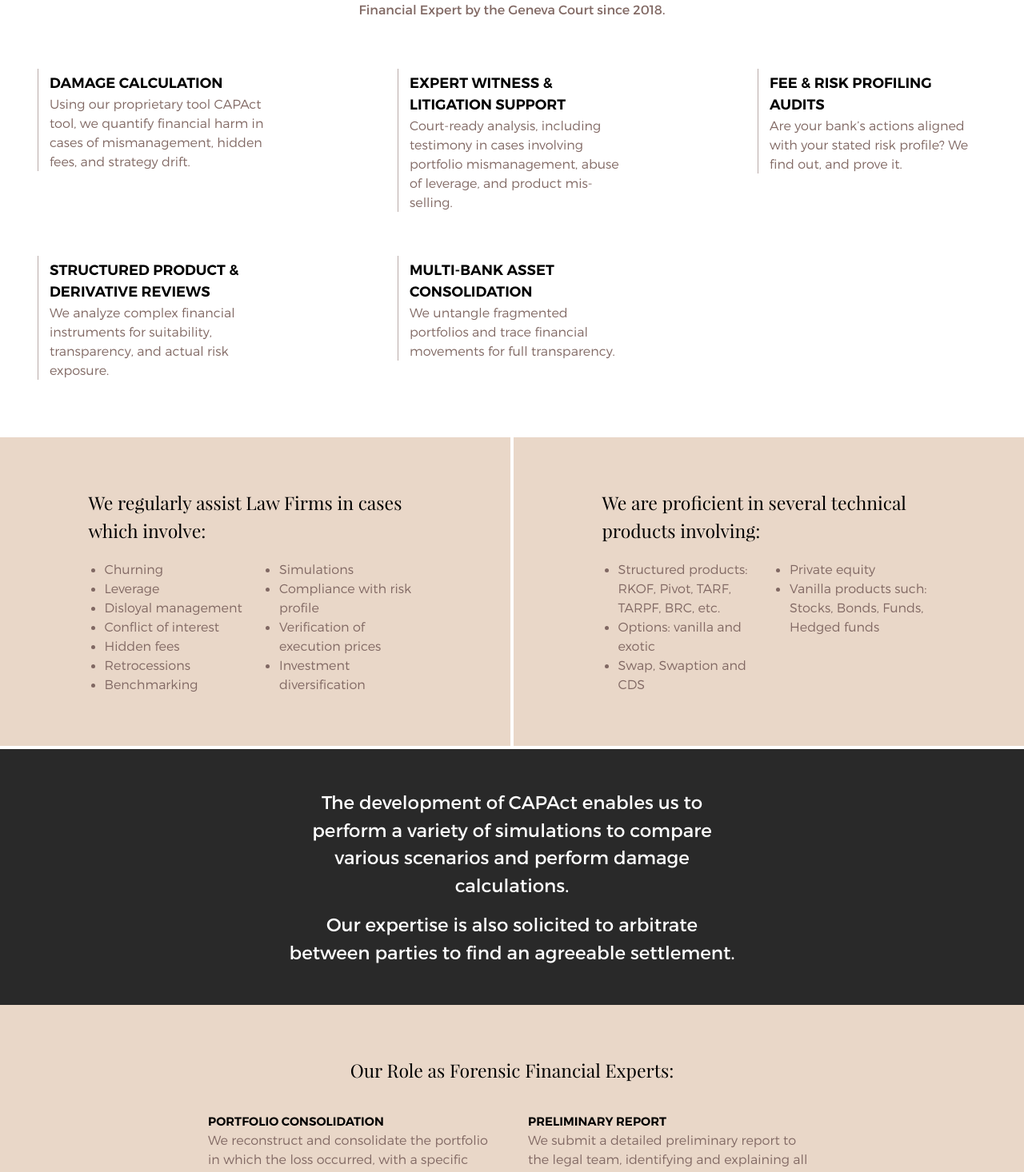
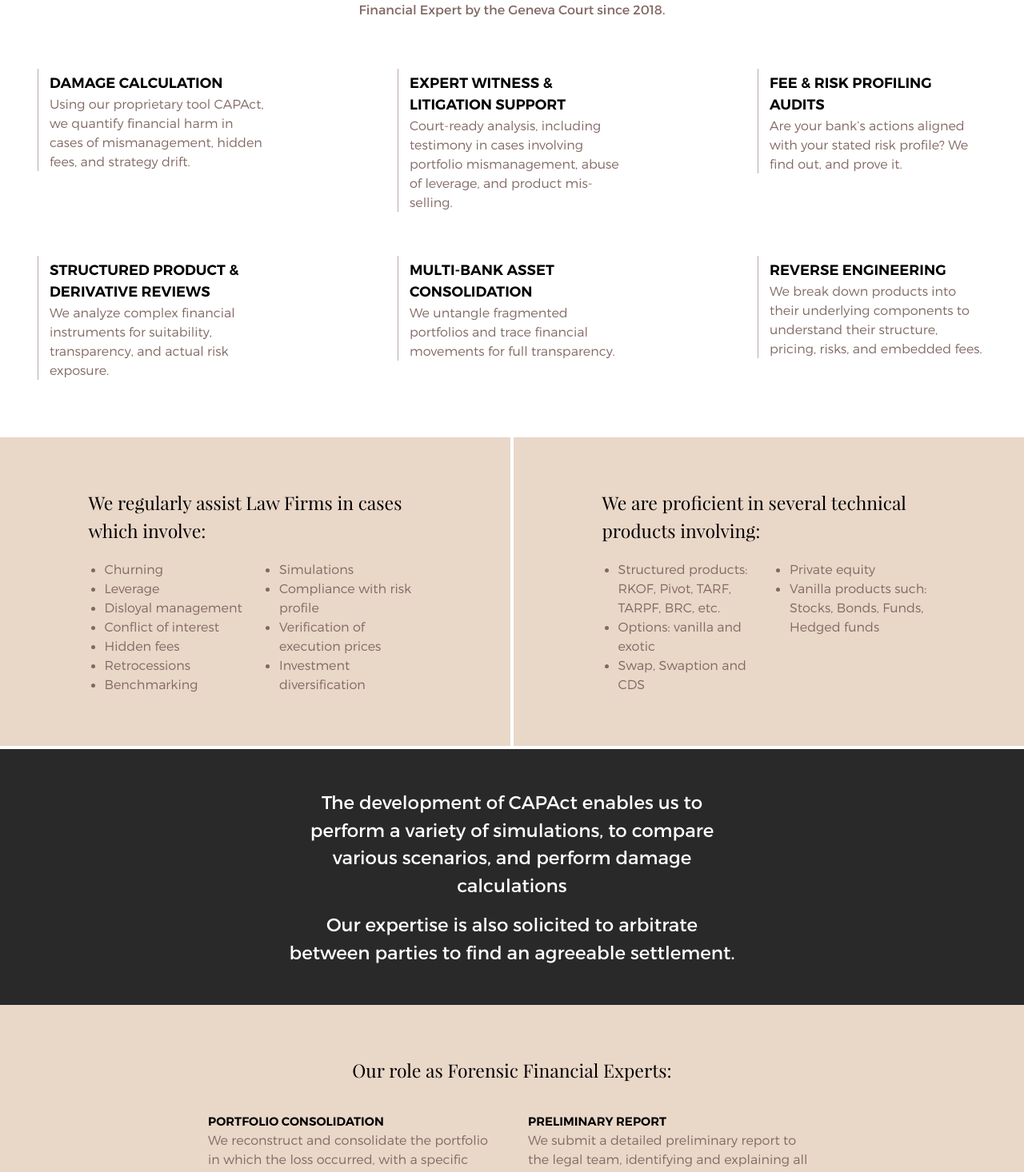
Before and after one commit to pierre-debruyne/CapAnalysis, a Next.js app: page /forensic-financial-analysis in a window 1280 px wide. Shown: the part 1020-2486 px from the top of the page at 80% size. Built offline with nearby package versions, Linux system fonts and the light colour scheme.

Commit message:
fix: minor adjustments

```diff
--- a/src/app/forensic-financial-analysis/page.tsx
+++ b/src/app/forensic-financial-analysis/page.tsx
@@ -34,7 +34,7 @@ export default function ForensicFinancialAnalysis() {
         <InfoBlock
           UppercaseText={"Damage Calculation\n"}
           LowercaseText={
-            "Using our proprietary tool CAPAct tool, we quantify financial harm in cases of mismanagement, hidden fees, and strategy drift."
+            "Using our proprietary tool CAPAct, we quantify financial harm in cases of mismanagement, hidden fees, and strategy drift."
           }
         />
         <InfoBlock
@@ -59,6 +59,11 @@ export default function ForensicFinancialAnalysis() {
         <InfoBlock
           UppercaseText={"Multi-Bank Asset \n Consolidation\n"}
           LowercaseText={`We untangle fragmented portfolios and trace financial movements for full transparency.`}
+        />
+
+        <InfoBlock
+          UppercaseText={"REVERSE ENGINEERING\n"}
+          LowercaseText={`We break down products into their underlying components to understand their structure, pricing, risks, and embedded fees.`}
         />
       </div>
 
@@ -121,8 +126,8 @@ export default function ForensicFinancialAnalysis() {
         <div className="max-w-[564px] mx-auto text-[23px] text-white text-center">
           <p className="mb-[15px]">
             The development of CAPAct enables us to perform a variety of
-            simulations to compare various scenarios and perform damage
-            calculations.
+            simulations, to compare various scenarios, and perform damage
+            calculations
           </p>
           <p>
             Our expertise is also solicited to arbitrate between parties to find
@@ -134,21 +139,20 @@ export default function ForensicFinancialAnalysis() {
       <div className="flex w-full">
         <div className="bg-[#e9d7c8] w-full py-[65px] px-[50px]">
           <h2 className="text-center text-[23px] font-serif font-normal">
-            Our Role as Forensic Financial Experts:
+            Our role as Forensic Financial Experts:
           </h2>
 
           <div className="w-full mx-auto max-w-[1450px] py-[35px] flex flex-col gap-5">
-            <div
-              className="flex flex-col gap-5 md:grid md:grid-cols-2 md:gap-10 md:justify-items-center md:max-w-[980px] md:mx-auto 2xl:flex 2xl:flex-row 2xl:items-stretch 2xl:gap-0 2xl:max-w-none 2xl:divide-x-[0.6px] 2xl:divide-[#BAACA9]"
-            >
+            <div className="flex flex-col gap-5 md:grid md:grid-cols-2 md:gap-10 md:justify-items-center md:max-w-[980px] md:mx-auto 2xl:flex 2xl:flex-row 2xl:items-stretch 2xl:gap-0 2xl:max-w-none 2xl:divide-x-[0.6px] 2xl:divide-[#BAACA9]">
               <div className="w-full 2xl:flex-1 2xl:h-[142.5px] 2xl:flex 2xl:pr-[45px] text-center md:text-start">
                 <div className="md:max-w-[360px] 2xl:max-w-[297px] mx-auto 2xl:mx-0">
                   <div className="text-[15px] uppercase font-sans font-semibold">
-                  Portfolio Consolidation
+                    Portfolio Consolidation
                   </div>
                   <p className="font-sans font-light text-[16px] text-[#806863]">
-                  We reconstruct and consolidate the portfolio in which the loss
-                  occurred, with a specific focus on the relevant time period.
+                    We reconstruct and consolidate the portfolio in which the
+                    loss occurred, with a specific focus on the relevant time
+                    period.
                   </p>
                 </div>
               </div>
@@ -159,9 +163,9 @@ export default function ForensicFinancialAnalysis() {
                     Preliminary Report
                   </div>
                   <p className="font-sans font-light text-[16px] text-[#806863]">
-                  We submit a detailed preliminary report to the legal team,
-                  identifying and explaining all factors that contributed to the
-                  loss.
+                    We submit a detailed preliminary report to the legal team,
+                    identifying and explaining all factors that contributed to
+                    the loss.
                   </p>
                 </div>
               </div>
@@ -181,12 +185,12 @@ export default function ForensicFinancialAnalysis() {
               <div className="w-full 2xl:flex-1 2xl:h-[142.5px] 2xl:flex 2xl:pl-[45px] text-center md:text-start">
                 <div className="md:max-w-[360px] 2xl:max-w-[297px] mx-auto 2xl:mx-0">
                   <div className="text-[15px] uppercase font-sans font-semibold">
-                  Final Expert Report
+                    Final Expert Report
                   </div>
                   <p className="font-sans font-light text-[16px] text-[#806863]">
-                  We draft the final expert report independently for use in
-                  court proceedings, ensuring it aligns with legal arguments and
-                  meets all evidentiary standards.
+                    We draft the final expert report independently for use in
+                    court proceedings, ensuring it aligns with legal arguments
+                    and meets all evidentiary standards.
                   </p>
                 </div>
               </div>
--- a/src/app/portfolio-monitoring-&-mentorship/page.tsx
+++ b/src/app/portfolio-monitoring-&-mentorship/page.tsx
@@ -49,13 +49,19 @@ export default function PortfolioMonitoringMentorship() {
           <InfoBlock
             UppercaseText={`Discretionary Mandate\n Reviews\n`}
             LowercaseText={
-              "We analyze how your bank is managing your assets — and whether they’re meeting expectations."
+              "We ensure that your risk profile is aligned with your chosen mandate and that your investments remain consistent with it."
             }
           />
           <InfoBlock
             UppercaseText={"Client Education & Mentoring\n"}
             LowercaseText={
               "Designed for individuals and families who want to understand what they own and why — without feeling overwhelmed."
+            }
+          />
+          <InfoBlock
+            UppercaseText={"PORTFOLIO AGGREGATION\n"}
+            LowercaseText={
+              "We consolidate and standardize your entire investment universe both financial and non-financial."
             }
           />
         </div>
@@ -230,8 +236,10 @@ export default function PortfolioMonitoringMentorship() {
                   financial events
                 </li>
                 <li>
-                  <span className="font-semibold">In-depth analyses detailing </span>
-                   performance attribution and risk exposure across your
+                  <span className="font-semibold">
+                    In-depth analyses detailing{" "}
+                  </span>
+                  performance attribution and risk exposure across your
                   investments
                 </li>
               </ul>
--- a/src/app/team/page.tsx
+++ b/src/app/team/page.tsx
@@ -18,7 +18,7 @@ export default function Team() {
 
       <div className=' mx-auto pt-[99px] pb-[37px] grid xl:grid-cols-2 gap-x-[100px] gap-y-[100px] xl:max-w-[1268px] px-5 xl:px-0'>
         <Profil
-          imgAlt=''
+          imgAlt='Lital Puller'
           imgSrc='/assets/images/profil/LP_Website.jpg'
           name='Lital Puller'
           job='CO-CEO'
@@ -26,46 +26,46 @@ export default function Team() {
           resume={`Former Private Banker at JPMorgan (Suisse) SA and Bank of China (Suisse) SA, Lital PULLER brings extensive experience in strategic business development, negotiation, and client relationship management. Her core clientele includes Ultra-High-Net-Worth Individuals (UHNWIs), Family Offices, and Institutional Investors.\b
             A dynamic and proactive multilingual professional, she excels in client acquisition, negotiation, and portfolio management. Lital thrives in high-performing environments where communication, strategic thinking, and collaboration are key to long-term success.`}
           tel=''
-          linkedin=''
+          linkedin='https://www.linkedin.com/in/lital-puller-88526966/'
           mail=''
         />
 
         <Profil
           imgSrc='/assets/images/profil/BG_Website.jpg'
-          imgAlt=''
+          imgAlt='Bruno Gillet'
           name='Bruno Gillet'
           job='CO-CEO'
           title_job={`Senior Macro Analyst\n30 Years of Experience in Finance`}
           resume={`Bruno GILLET is a seasoned macroeconomic analyst with three decades of experience across financial analysis, alternative fund management, and trading. He has developed a strong reputation for delivering precise, tailor-made reporting solutions for institutional investors and ultra-high-net-worth individuals (UHNWI).\b
             His expertise lies in providing a transparent and objective view of financial performance and contribution, enabling clients to make well-informed decisions. Through his analytical approach, he helps optimise investments in alignment with each client’s risk profile and tax considerations.`}
           tel=''
-          linkedin=''
+          linkedin='https://www.linkedin.com/in/bruno-gillet-839363178/'
           mail=''
         />
 
         <Profil
           imgSrc=''
-          imgAlt=''
+          imgAlt='Imran Husein'
           name='Imran Husein'
           job='Head of Data Science'
           title_job='Financial analyst'
           resume={`Imran HUSEIN joined CAPAnalysis in 2017 as an intern while pursuing a degree in Physics at the University of Toronto. He earned his Bachelor’s degree in Physics in 2024.\b
           Throughout his time at CAPAnalysis, Imran has developed strong analytical and quantitative skills, particularly in data processing, financial modeling, and performance attribution. His scientific background, combined with hands-on experience in wealth consolidation and investment strategy analysis, enables him to approach complex financial data with rigor, structure, and precision.`}
           tel=''
-          linkedin=''
+          linkedin='https://www.linkedin.com/in/imran-husein-361939178/'
           mail=''
         />
 
         <Profil
           imgSrc=''
-          imgAlt=''
+          imgAlt='Olivier Rochaix'
           name='Olivier Rochaix'
           job='Head of Technology'
           title_job=''
           resume={`Olivier ROCHAIX joined CAPAnalysis in 2020 as Head of Technology. With a strong background in software development and systems architecture, he plays a key role in designing and maintaining the firm’s proprietary tools for portfolio consolidation and investment analysis.\b
           Specialising in Java web-based technologies, his technical expertise extends to artificial intelligence, where he leverages Python and machine learning frameworks to automate and enrich financial data analysis, Olivier combines technical expertise with a deep understanding of the financial domain. He develops tailored solutions to streamline data integration, enhance user experience, and support advanced analytical workflows. His contributions ensure that CAPAnalysis remains agile, secure, and technologically robust.`}
           tel=''
-          linkedin=''
+          linkedin='https://www.linkedin.com/in/olivier-rochaix-0991bb20/'
           mail=''
         />
       </div>
```
